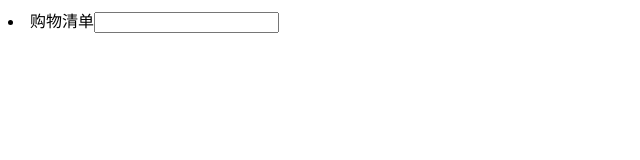
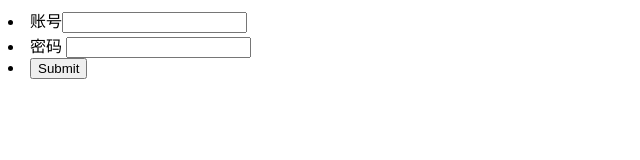
Before and after one commit to WENYAOMNG/verygood, a plain HTML site: page index.html in a window 1280 px wide. Shown: the whole page, without its empty margins (0-640 px from the left). Drawn offline with Linux system fonts and the light colour scheme.

Commit message:
原始的登录功能

```diff
--- a/index.html
+++ b/index.html
@@ -6,8 +6,10 @@
 </head>
 <body>
 <form action="">
-    <!--只有购物车-->
-    <li>购物清单<input type="text"/></li>
+    <!--登录功能-->
+    <li>账号<input type="text"/></li>
+    <li>密码 <input type="text"/></li>
+    <li><input type="submit"/></li>
 </form>
 </body>
 </html>
```
